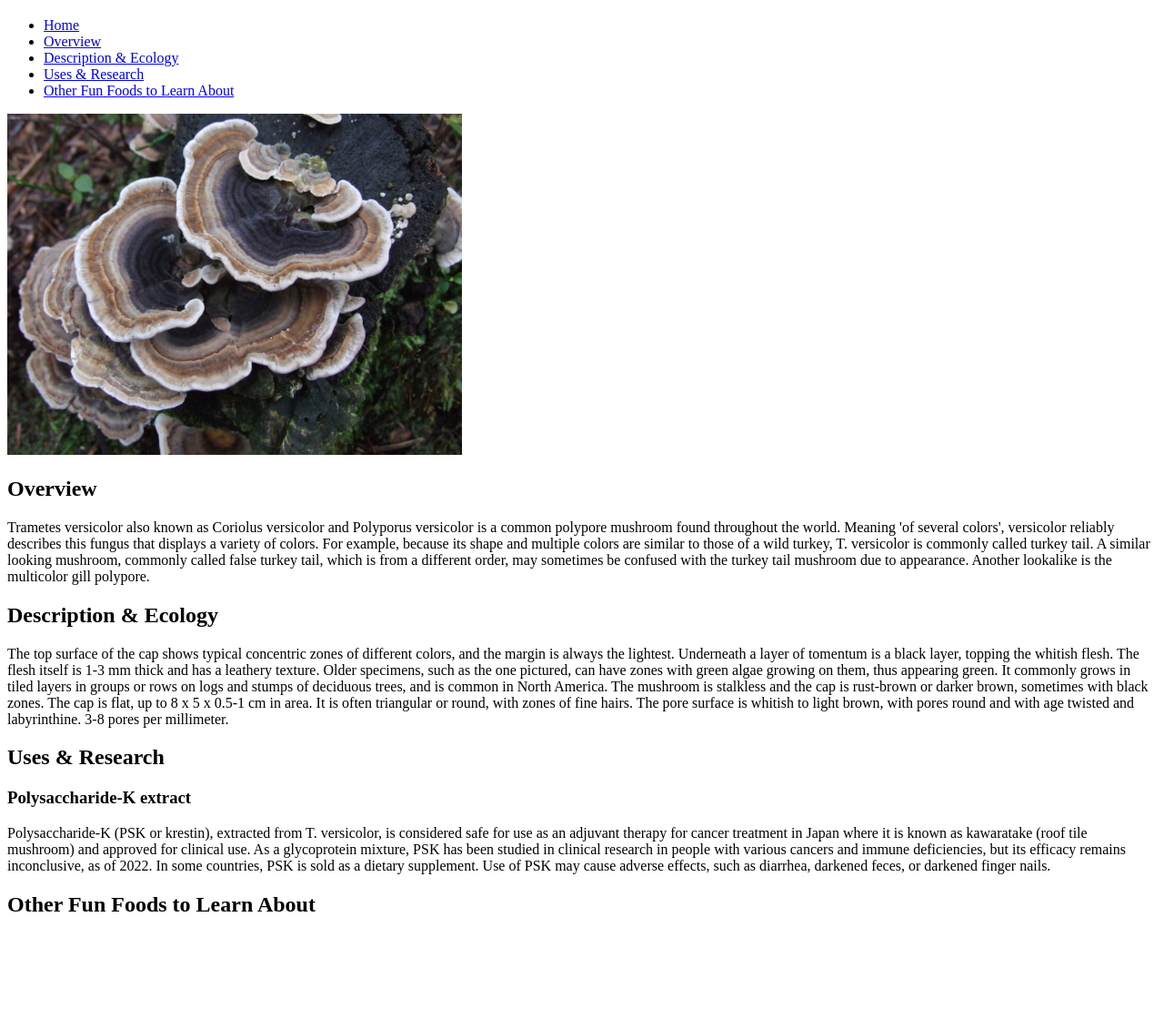
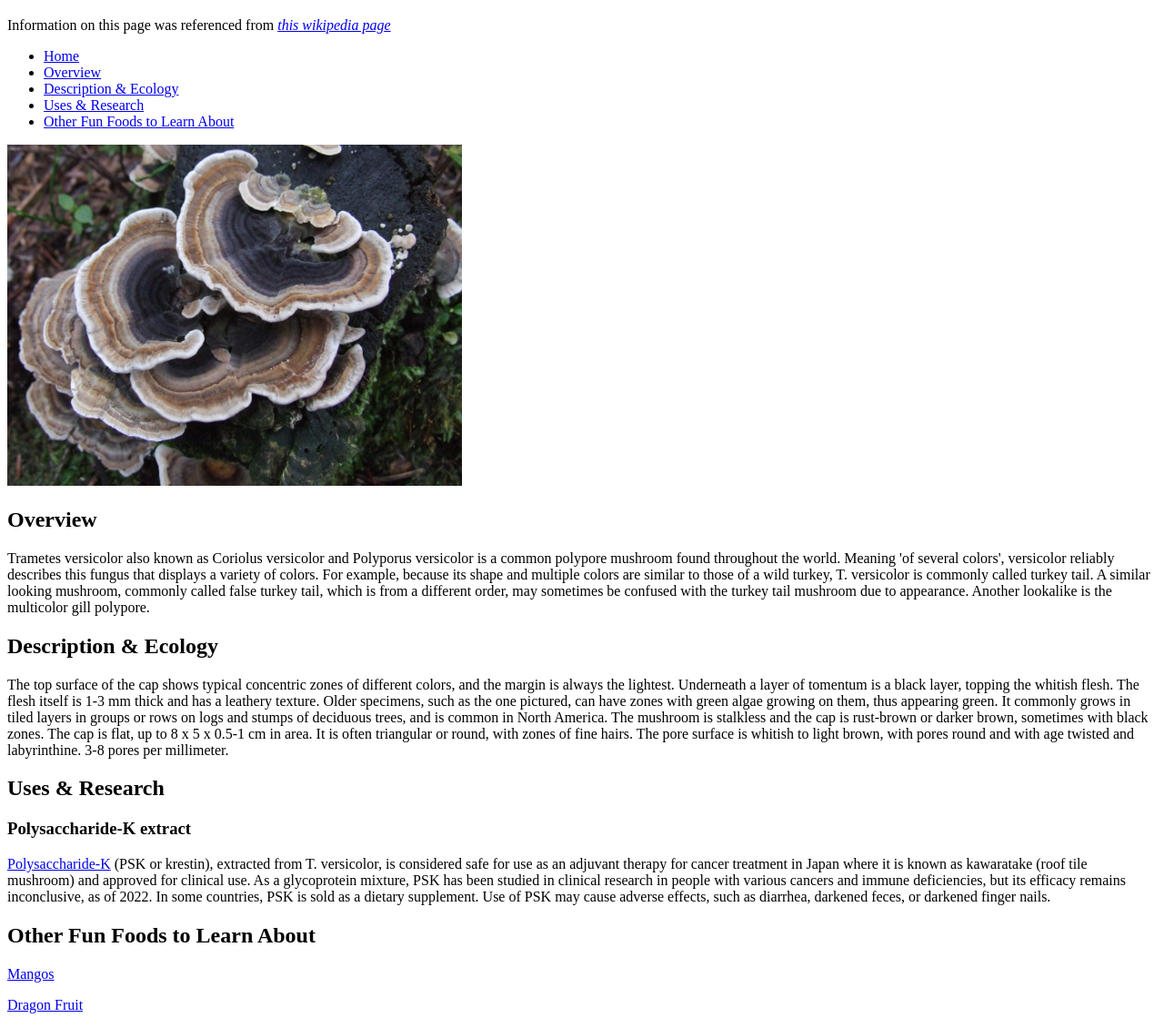
Before and after one commit to CassBliss/CassBliss.github.io, a plain HTML site: page wa/wa3.html in a window 1280 px wide. Shown: the part 61-1191 px from the top of the page at 91% size. Before the commit the page ends 1089 px from the top, so only its background shows below. Drawn offline with Linux system fonts and the light colour scheme.

Commit message:
changes made

```diff
--- a/wa/wa3.html
+++ b/wa/wa3.html
@@ -8,7 +8,7 @@
 <body>
     <h1 id = "Home">Turkey Tail Mushroom (Trametes Versicolor)</h1>
 
-
+    <p>Information on this page was referenced from <a href = "https://en.wikipedia.org/wiki/Trametes_versicolor"><em>this wikipedia page</em></a></p>
 
     <ul>
         <li><a href = "#Home">Home</a></li>
@@ -45,7 +45,7 @@
         </p>
     <h2 id = "Uses & Research" >Uses & Research</h2>
         <h3>Polysaccharide-K extract</h3>
-            <p>Polysaccharide-K (PSK or krestin), extracted from T. versicolor, is considered safe for
+            <p><a href = "https://en.wikipedia.org/wiki/Polysaccharide-K" >Polysaccharide-K</a> (PSK or krestin), extracted from T. versicolor, is considered safe for
                 use as an adjuvant therapy for cancer treatment in Japan where it is known as kawaratake (roof tile mushroom)
                 and approved for clinical use. As a glycoprotein mixture, PSK has been studied in clinical
                 research in people with various cancers and immune deficiencies, but its efficacy remains inconclusive,
@@ -54,8 +54,9 @@
         </p>
 
     <footer>
-        <h2 id = "Other Fun Foods to Learn About"> Other Fun Foods to Learn About</h2>
-
+        <h2 id = "Other Fun Foods to Learn About:"> Other Fun Foods to Learn About</h2>
+        <p><a href = "https://ssumri.github.io/ATLS2200Assignments/wa/wa3.html" >Mangos</a></p>
+        <p><a href = "https://liviah12.github.io/wa/wa3.html">Dragon Fruit</a></p>
     </footer>
 </body>
 </html>
```
